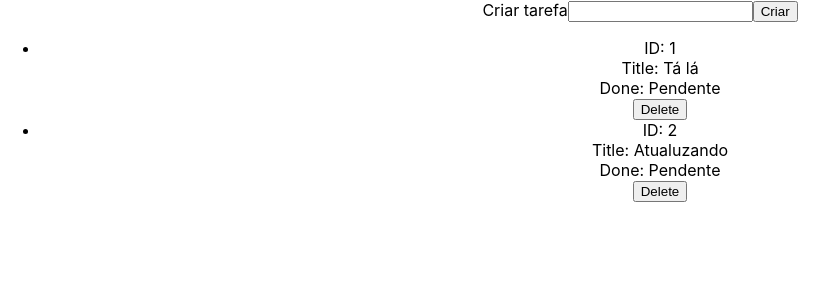
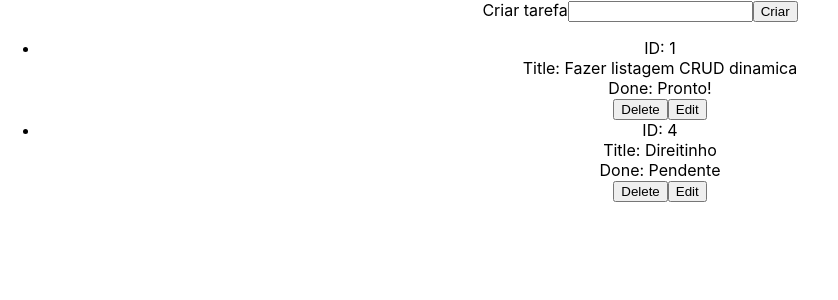
Before and after one commit to tiagoamaro/toti-turma-10-todo-crud, a React (Create React App) app: page / in a window 1280 px wide. Shown: the top 300 px of the page, without its empty margins (0-838 px from the left). Built offline with nearby package versions, Linux system fonts and the light colour scheme; data requests are answered from the project's data file.

Commit message:
Fazendo componente de edit

```diff
--- a/db/fake-api.json
+++ b/db/fake-api.json
@@ -1,14 +1,14 @@
 {
   "tasks": [
     {
-      "title": "Tá lá ",
-      "done": false,
+      "title": "Fazer listagem CRUD dinamica ",
+      "done": true,
       "id": 1
     },
     {
-      "title": "Atualuzando",
+      "title": "Direitinho",
       "done": false,
-      "id": 2
+      "id": 4
     }
   ]
 }
--- /dev/null
+++ b/src/EditarTarefa.js
@@ -0,0 +1,43 @@
+import React from "react";
+
+export default class EditarTarefa extends React.Component {
+    constructor(props) {
+        super(props)
+
+        const { title, done } = props.task
+
+        this.state = {
+            title: title,
+            done: done
+        }
+
+        this.updateTitle = this.updateTitle.bind(this);
+        this.updateDone = this.updateDone.bind(this);
+    }
+
+    updateTitle(event) {
+        this.setState({ title: event.target.value })
+    }
+
+    updateDone(event) {
+        this.setState({ done: event.target.checked })
+    }
+
+    render() {
+        return (
+            <div>
+                <label>
+                    Novo titulo:
+                    <input type="text" value={this.state.title} onChange={this.updateTitle} />
+                </label>
+
+                <label>
+                    Pronto
+                    <input type="checkbox" checked={this.state.done} onChange={this.updateDone} />
+                </label>
+
+                <button>Salvar</button>
+            </div>
+        )
+    }
+}
--- a/src/Tarefa.js
+++ b/src/Tarefa.js
@@ -1,10 +1,16 @@
 import React from "react";
+import EditarTarefa from "./EditarTarefa";
 
 export default class Tarefa extends React.Component {
     constructor(props) {
         super(props)
 
+        this.state = {
+            editing: false
+        }
+
         this.delete = this.delete.bind(this);
+        this.switchEdit = this.switchEdit.bind(this);
     }
 
     delete() {
@@ -16,6 +22,10 @@ export default class Tarefa extends React.Component {
         })
 
         this.props.fetchTasksCallback();
+    }
+
+    switchEdit() {
+        this.setState({ editing: !this.state.editing })
     }
 
     render() {
@@ -31,6 +41,16 @@ export default class Tarefa extends React.Component {
                 <div>Done: {done ? "Pronto!" : "Pendente"}</div>
 
                 <button onClick={this.delete}>Delete</button>
+                <button onClick={this.switchEdit}>Edit</button>
+
+                {
+                    this.state.editing ?
+                        <EditarTarefa
+                            task={this.props.task}
+                            fetchTasksCallback={this.props.fetchTasksCallback}
+                        /> :
+                        null
+                }
             </li>
         )
     }
```
